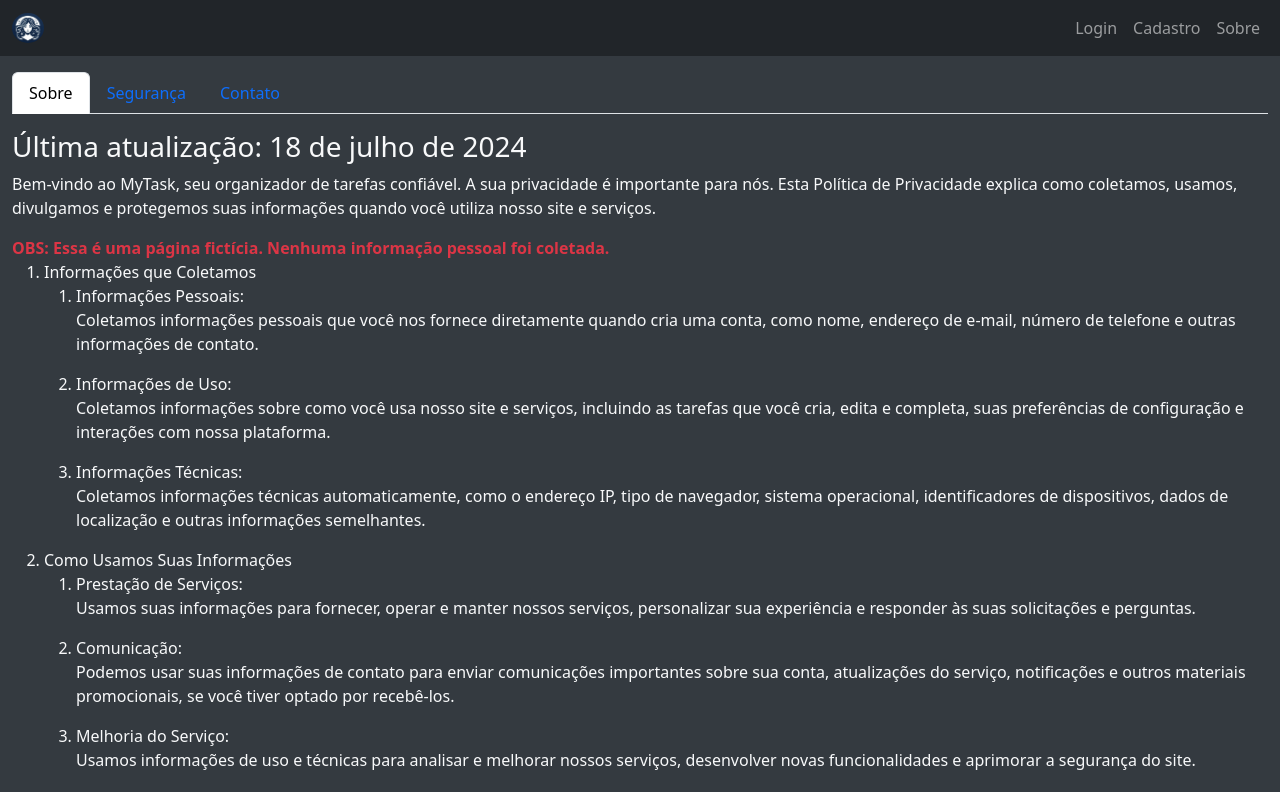
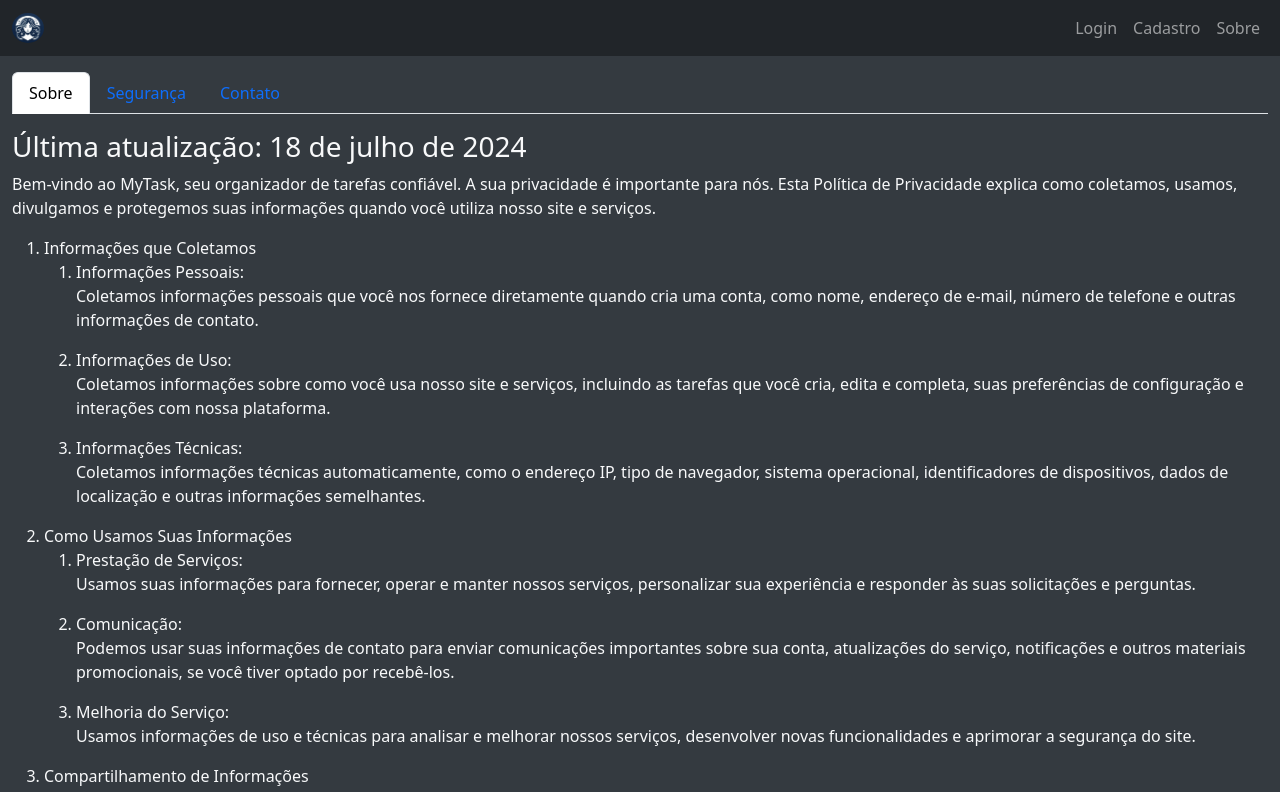
Before and after one commit to flaviare1s/mytask, a React (Vite) app: page /#/politicaprivacidade in a window 1280 px wide. Shown: the top 792 px of the page. Built offline with nearby package versions, Linux system fonts and the light colour scheme; no server answers.

Commit message:
Update PoliticaPrivacidade.jsx

```diff
--- a/src/pages/PoliticaPrivacidade.jsx
+++ b/src/pages/PoliticaPrivacidade.jsx
@@ -8,8 +8,6 @@ const PoliticaPrivacidade = () => {
             <h3>Última atualização: 18 de julho de 2024</h3>
 
             <p>Bem-vindo ao MyTask, seu organizador de tarefas confiável. A sua privacidade é importante para nós. Esta Política de Privacidade explica como coletamos, usamos, divulgamos e protegemos suas informações quando você utiliza nosso site e serviços.</p>
-
-            <strong className='text-danger'>OBS: Essa é uma página fictícia. Nenhuma informação pessoal foi coletada.</strong>
 
             <ol>
               <li>Informações que Coletamos</li>
```
